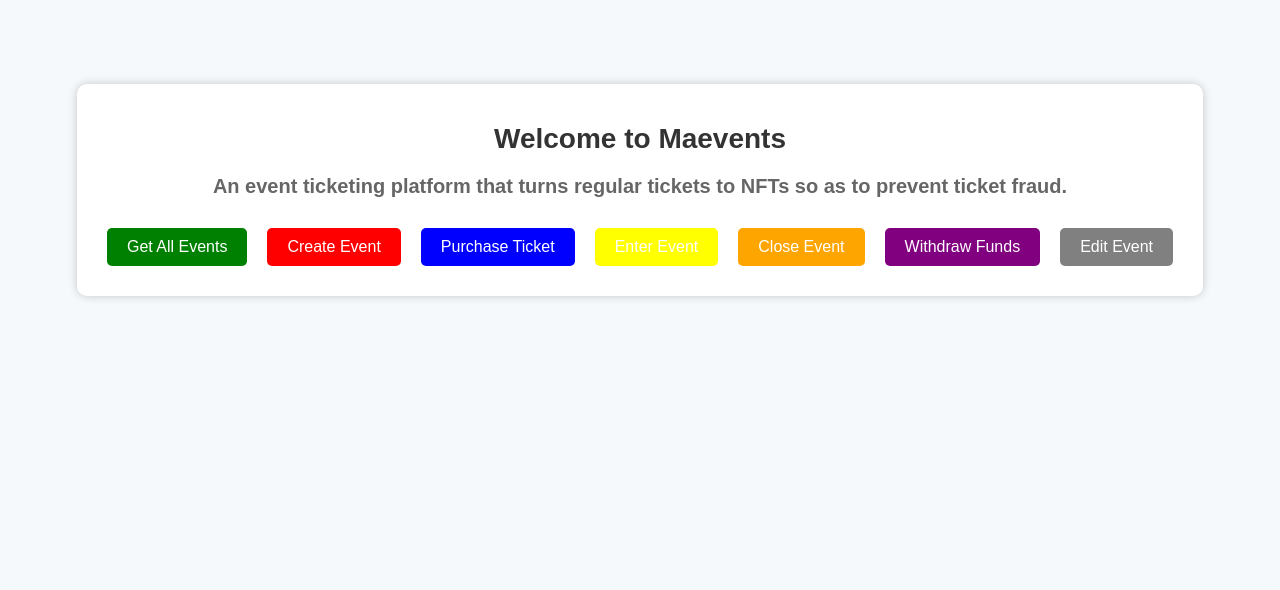
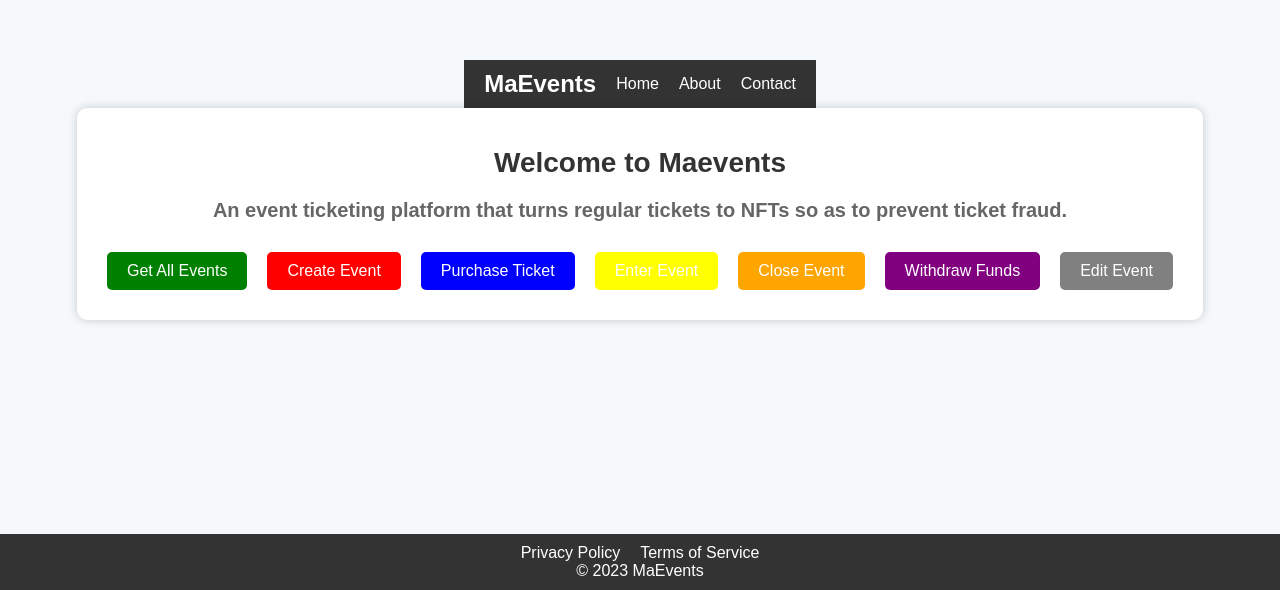
Before and after one commit to MaEvent/Maevents, a React (Create React App) app: page / in a window 1280 px wide. Shown: the part 210-800 px from the top of the page. Built offline with nearby package versions, Linux system fonts and the light colour scheme.

Commit message:
ade a few more changes to the layout

```diff
--- a/package.json
+++ b/package.json
@@ -8,6 +8,7 @@
     "@testing-library/user-event": "^13.5.0",
     "react": "^17.0.2",
     "react-dom": "^17.0.2",
+    "react-router-dom": "^6.16.0",
     "react-scripts": "5.0.0",
     "web-vitals": "^2.1.4"
   },
--- a/src/App.js
+++ b/src/App.js
@@ -2,7 +2,9 @@ import "./App.css";
 
 // Import ABI implementation
 import { createEvent, purchaseTicket, enterEvent, closeEvent, withdrawFunds, updateEventDetails, getAllEvents } from './services/EventTicketingService';
-// import Navbar from './components/Header/Navbar'
+import Navbar from './components/Header/Navbar'
+import Footer from './components/Footer/Footer'
+import { BrowserRouter as Router, Route, Switch } from 'react-router-dom';
 
 function App() {
 
@@ -36,7 +38,9 @@ function App() {
 
   // Return
   return (
-    <div className="App">
+   <Router>
+     <div className="App">
+      <Navbar />
       <div className="App-header">
         {/* DESCRIPTION  */}
         <div className="description">
@@ -68,7 +72,9 @@ function App() {
           </button>
         </div>
       </div>
+      <Footer/>
     </div>
+   </Router>
   );
 }
 
```
Also changed, not shown: 1 other file (tests, documents, lock files or other folders).
